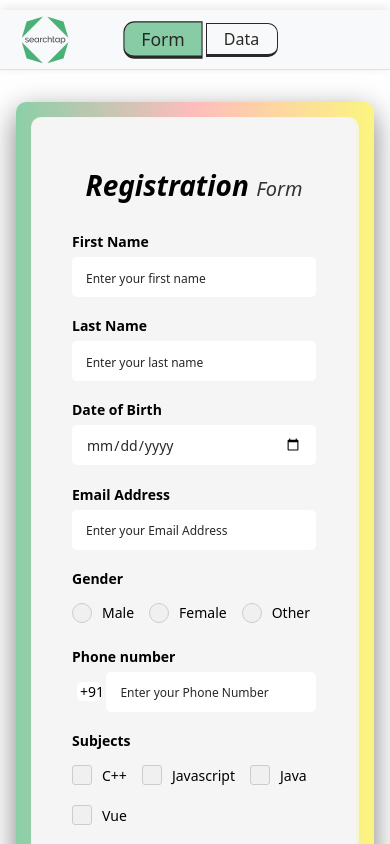
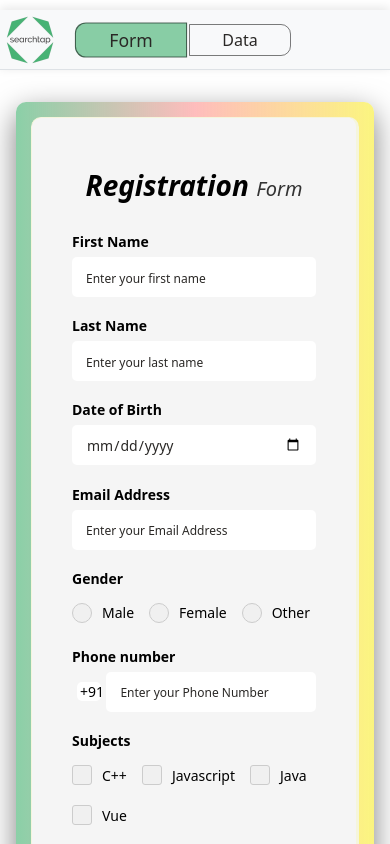
Before and after one commit to Neovin-dev/VueForm, a Vue app: page / in a window 390 px wide. Shown: the top 844 px of the page. Built offline with nearby package versions, Linux system fonts and the light colour scheme.

Commit message:
--filters-corrections

```diff
--- a/src/components/FiltersComponent.vue
+++ b/src/components/FiltersComponent.vue
@@ -430,7 +430,7 @@ h3 {
   margin-top: 15px;
   background: #f7eb024b;
   border-top: 1px solid #dee2e6;
-  padding: 10px;
+  padding-top: 7px;
   display: flex;
   justify-content: space-around;
   border: 1.5px solid #f7eb0280;
@@ -447,7 +447,7 @@ h3 {
   box-shadow: 5px 5px 10px var(--caution-yellow);
 }
 
-@media (max-width: 488px) {
+@media (max-width: 767px) {
   .row-filter-align {
     padding-left: 25px;
   }
@@ -467,14 +467,4 @@ h3 {
     font-size: 20px;
   }
 }
-
-@media (max-width: 362px) {
-  h3 {
-    font-size: 12px;
-  }
-  .row-view label,
-  h4 {
-    font-size: 14px;
-  }
-}
 </style>
--- a/src/components/FiltersComponentMobile.vue
+++ b/src/components/FiltersComponentMobile.vue
@@ -487,7 +487,7 @@ h3 {
   color: white;
   font-weight: 600;
   border-top: 1px solid #dee2e6;
-  padding: 10px;
+  padding-top: 7px;
   display: flex;
   justify-content: space-around;
   border: 0.5px solid rgba(0, 0, 0, 0.34);
@@ -504,13 +504,13 @@ h3 {
   box-shadow: 5px 5px 10px var(--caution-yellow);
 }
 
-@media (max-width: 900px) {
+/* @media (max-width: 900px) {
   body {
     pointer-events: none;
   }
-}
+} */
 
-@media (max-width: 488px) {
+@media (max-width: 767px) {
   /* .row-filter-align {
     padding-left: 25px;
   } */
@@ -530,29 +530,4 @@ h3 {
     font-size: 20px;
   }
 }
-
-@media (max-width: 376px) {
-  .subject-filter-container {
-    width: 100%;
-  }
-  .subject-row-category {
-    width: 100%;
-  }
-  .subject-category label {
-    display: flex;
-    align-items: center;
-    justify-content: space-between;
-    width: 100%;
-  }
-}
-
-@media (max-width: 362px) {
-  h3 {
-    font-size: 12px;
-  }
-  .row-view label,
-  h4 {
-    font-size: 14px;
-  }
-}
 </style>
--- a/src/components/TheHeader.vue
+++ b/src/components/TheHeader.vue
@@ -371,31 +371,9 @@ img {
     width: 30px;
     height: 30px;
   }
-
-  .form-button,
-  .table-button {
-    display: flex;
-    color: #2a2826;
-    border: 1.5px solid bisque;
-    border-bottom: 3px solid bisque;
-    border-top: 1px solid bisque;
-    flex: 1;
-    max-width: 70px;
-    width: 50%;
-    height: 30px;
-    align-items: center;
-    justify-content: center;
-    cursor: pointer;
-    border-color: #2a2826;
-  }
-
-  .form-button:hover,
-  .table-button:hover,
-  .form-button:focus,
-  .table-button:focus {
-    background-color: beige;
-    color: #2a2826;
-    border-color: #2a2826;
+  .logo-container {
+    width: 20px;
+    height: 20px;
   }
 }
 </style>
```
